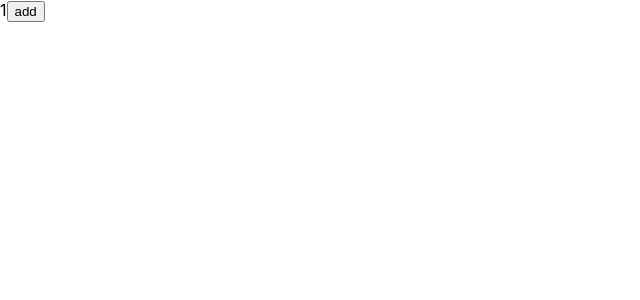
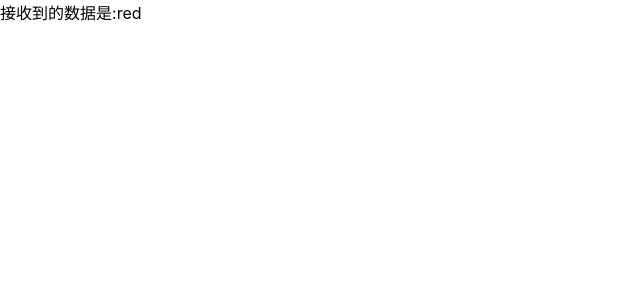
Before and after one commit to snakepoongmail/react-app, a React (Create React App) app: page / in a window 1280 px wide. Shown: the top 300 px of the page, without its empty margins (0-640 px from the left). Built offline with nearby package versions, Linux system fonts and the light colour scheme.

Commit message:
use context

```diff
--- /dev/null
+++ b/src/components/UseContext/Child.jsx
@@ -0,0 +1,19 @@
+import React from 'react';
+import {ContextConsumer} from '../../createContext'
+
+
+const Child = ()=>{
+
+    return (
+        <ContextConsumer>
+            {
+                data =>
+                <span>
+                    接收到的数据是:{data.color}
+                </span>
+            }
+        </ContextConsumer>
+    );
+}
+
+export default Child;
--- /dev/null
+++ b/src/components/UseContext/UseContext.jsx
@@ -0,0 +1,18 @@
+import React from 'react'
+import {ContextProvider,createContext} from '../../createContext';
+import Child from './Child';
+
+createContext();
+const color = {color:'red'};
+const UseContext = () => {
+
+    return (
+        <div>
+            <ContextProvider value={color}>
+                <Child></Child>
+            </ContextProvider>
+        </div>
+    );
+}
+
+export default UseContext;
--- /dev/null
+++ b/src/createContext.js
@@ -0,0 +1,9 @@
+import React from "react";
+
+export let ContextProvider, ContextConsumer;
+
+export const createContext = () => {
+    const {Provider, Consumer} = React.createContext();
+    ContextProvider = Provider;
+    ContextConsumer = Consumer;
+}
--- a/src/index.js
+++ b/src/index.js
@@ -3,7 +3,8 @@ import ReactDOM from 'react-dom';
 import './index.css';
 // import App from './App';
 // import App from './components/landing';
-import App from './components/setState/setState'
+// import App from './components/setState/setState'
+import App from './components/UseContext/UseContext'
 // import App from './components/lazyLoading/lazyLoading'
 // import reportWebVitals from './reportWebVitals';
 // import App from './components/momentTest'
```
